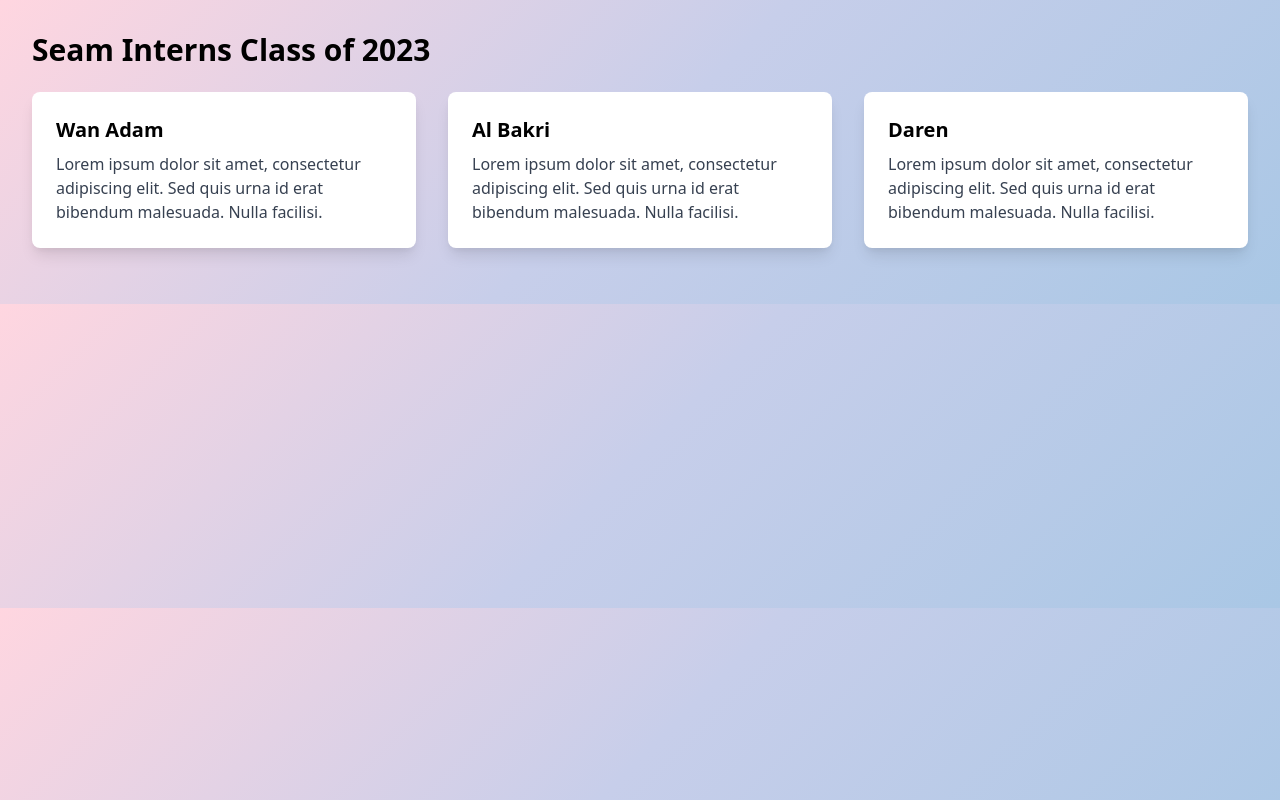
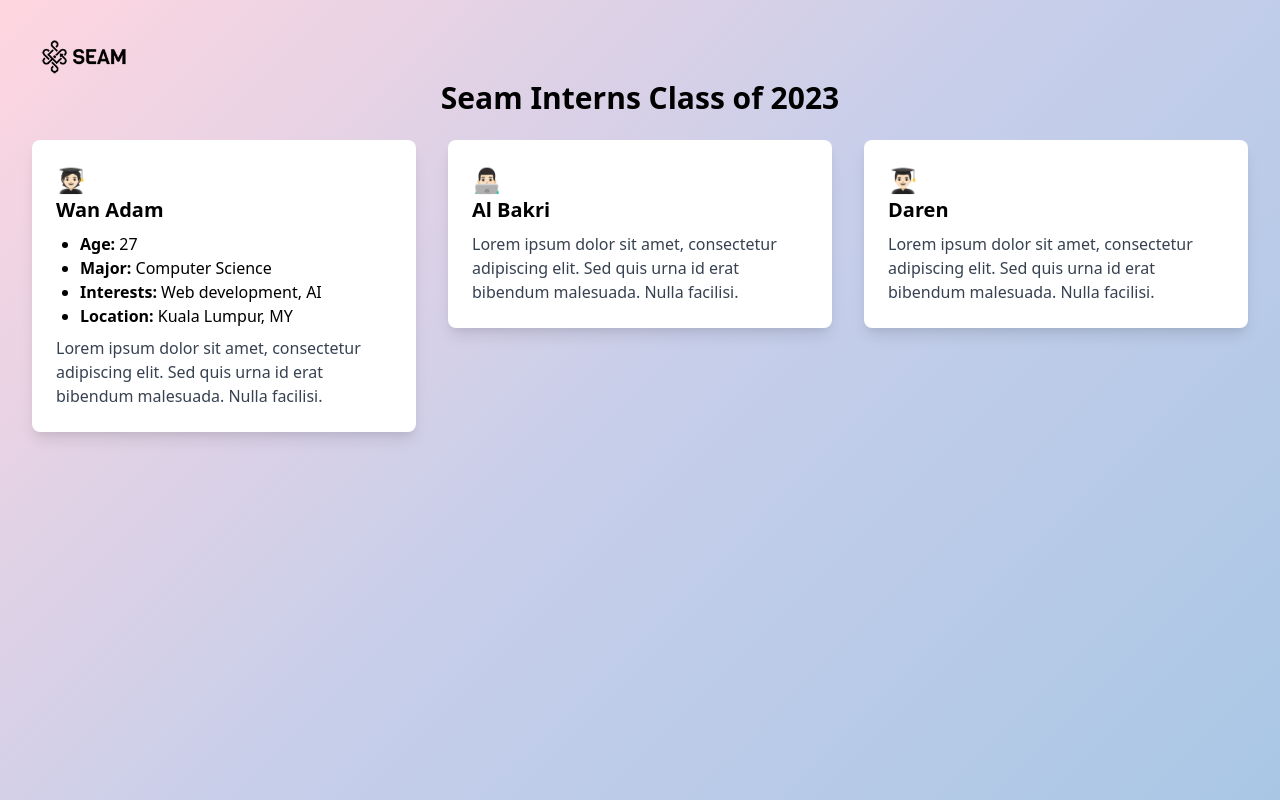
Before and after one commit to adam-niltoone/intern-page, a plain HTML site: page index.html in a window 1280 px wide. Drawn offline with nearby package versions, Linux system fonts and the light colour scheme.

Commit message:
layout the bio

```diff
--- a/index.html
+++ b/index.html
@@ -7,22 +7,38 @@
     <!-- Include Tailwind CSS -->
     <link href="https://cdn.jsdelivr.net/npm/tailwindcss@2.2.7/dist/tailwind.min.css" rel="stylesheet">
     <style>
-        /* Define the pastel gradient background */
-        body {
+        /* Define the pastel gradient background for the entire page */
+        html, body {
+            height: 100%;
             background: linear-gradient(135deg, #FFD6E0, #C7CEEA, #A9C7E5);
         }
     </style>
 </head>
 <body class="bg-gray-100">
     <div class="container mx-auto p-8">
-        <h1 class="text-3xl font-semibold mb-6">Seam Interns Class of 2023</h1>
+        <!-- Header with Logo and Heading -->
+        <div class="text-center mb-6">
+            <!-- Logo -->
+            <img src="logo.png" alt="Company Logo" class="w-auto h-12">
+
+            <!-- Heading -->
+            <h1 class="text-3xl font-semibold">Seam Interns Class of 2023</h1>
+        </div>
 
         <!-- Flex Container for Interns -->
         <div class="flex flex-wrap -mx-4">
             <!-- Intern Container 1 -->
             <div class="w-full md:w-1/3 px-4 mb-6">
                 <div class="bg-white rounded-lg shadow-lg p-6">
+                    <!-- Emoji before the intern's name -->
+                    <span class="text-2xl">🧑🏻‍🎓</span>
                     <h2 class="text-xl font-semibold mb-2">Wan Adam</h2>
+                    <ul class="list-disc pl-6 mb-2">
+                        <li><strong>Age:</strong> 27</li>
+                        <li><strong>Major:</strong> Computer Science</li>
+                        <li><strong>Interests:</strong> Web development, AI</li>
+                        <li><strong>Location:</strong> Kuala Lumpur, MY</li>
+                    </ul>
                     <p class="text-gray-700">Lorem ipsum dolor sit amet, consectetur adipiscing elit. Sed quis urna id erat bibendum malesuada. Nulla facilisi.</p>
                 </div>
             </div>
@@ -30,6 +46,8 @@
             <!-- Intern Container 2 -->
             <div class="w-full md:w-1/3 px-4 mb-6">
                 <div class="bg-white rounded-lg shadow-lg p-6">
+                    <!-- Emoji before the intern's name -->
+                    <span class="text-2xl">👨🏻‍💻</span>
                     <h2 class="text-xl font-semibold mb-2">Al Bakri</h2>
                     <p class="text-gray-700">Lorem ipsum dolor sit amet, consectetur adipiscing elit. Sed quis urna id erat bibendum malesuada. Nulla facilisi.</p>
                 </div>
@@ -38,6 +56,8 @@
             <!-- Intern Container 3 -->
             <div class="w-full md:w-1/3 px-4">
                 <div class="bg-white rounded-lg shadow-lg p-6">
+                    <!-- Emoji before the intern's name -->
+                    <span class="text-2xl">👨🏻‍🎓</span>
                     <h2 class="text-xl font-semibold mb-2">Daren</h2>
                     <p class="text-gray-700">Lorem ipsum dolor sit amet, consectetur adipiscing elit. Sed quis urna id erat bibendum malesuada. Nulla facilisi.</p>
                 </div>
```
Also changed, not shown: logo.png (added).
